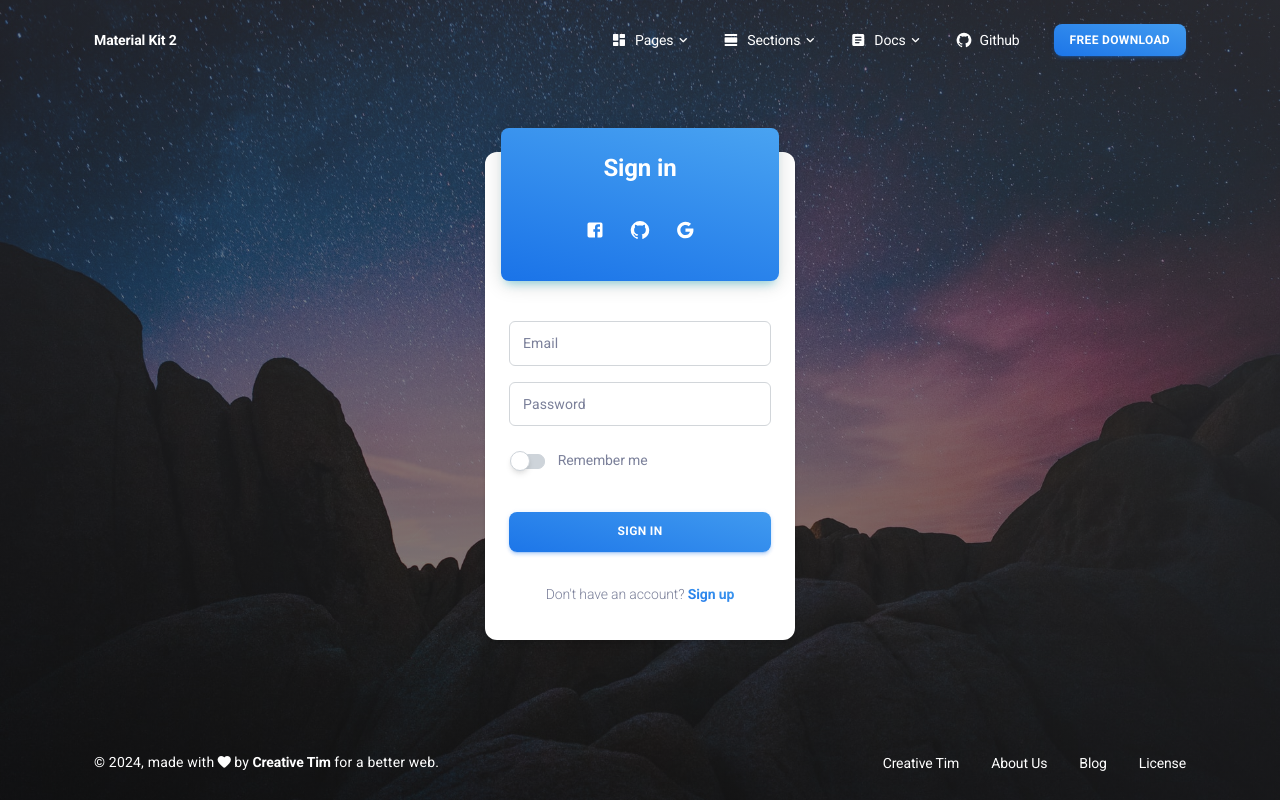
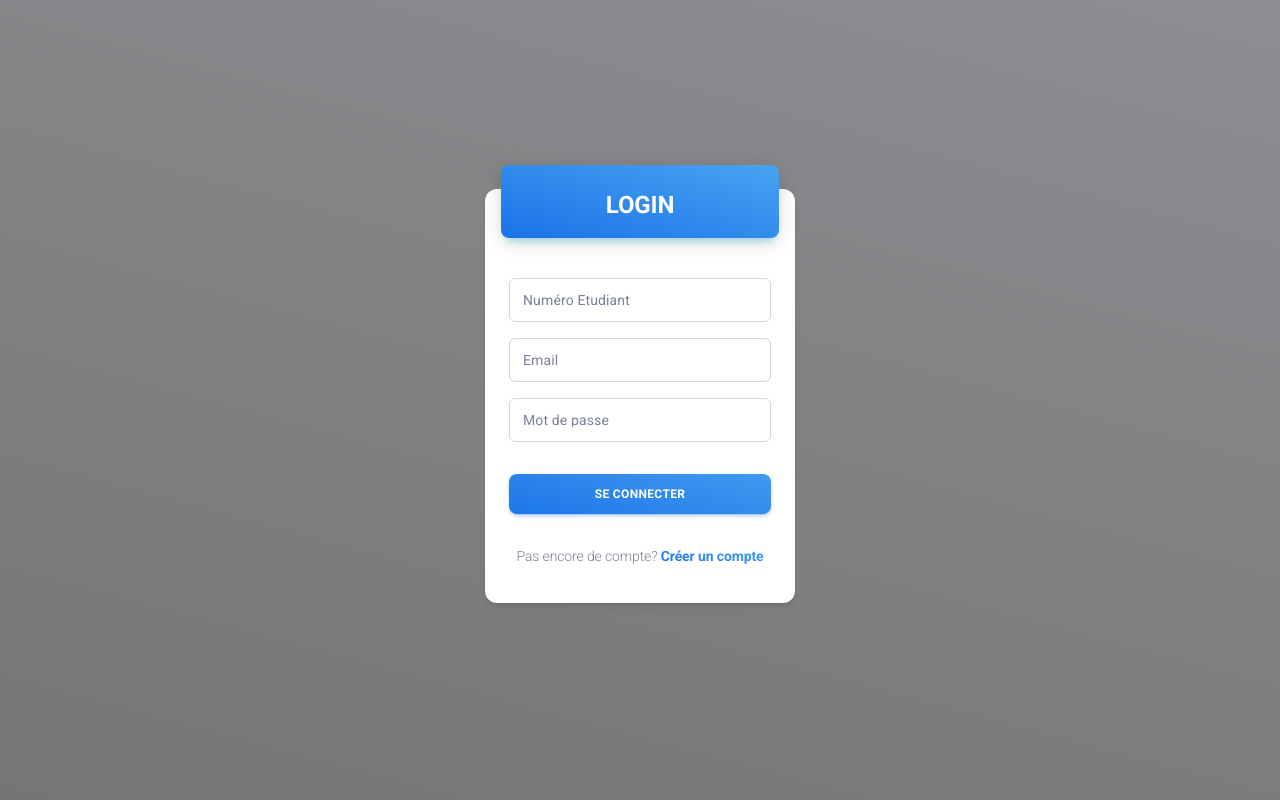
Before and after one commit to DatumAcademy/iagora-offre-frontend, a React (Create React App) app: page /pages/authentication/sign-in in a window 1280 px wide. Built offline with nearby package versions, Linux system fonts and the light colour scheme.

Commit message:
[Frontend] Authentification d'un étudiant (Login)

```diff
--- a/src/App.js
+++ b/src/App.js
@@ -1,38 +1,22 @@
-/**
-=========================================================
-* Material Kit 2 React - v2.1.0
-=========================================================
-
-* Product Page: https://www.creative-tim.com/product/material-kit-react
-* Copyright 2023 Creative Tim (https://www.creative-tim.com)
-
-Coded by www.creative-tim.com
-
- =========================================================
-
-* The above copyright notice and this permission notice shall be included in all copies or substantial portions of the Software.
-*/
-
 import { useEffect } from "react";
-
-// react-router components
-import { Routes, Route, Navigate, useLocation } from "react-router-dom";
-
-// @mui material components
+import { Routes, Route, Navigate, useLocation, useNavigate } from "react-router-dom";
 import { ThemeProvider } from "@mui/material/styles";
 import CssBaseline from "@mui/material/CssBaseline";
-
-// Material Kit 2 React themes
 import theme from "assets/theme";
 import Presentation from "layouts/pages/presentation";
-
-// Material Kit 2 React routes
 import routes from "routes";
 
 export default function App() {
   const { pathname } = useLocation();
+  const navigate = useNavigate();
 
-  // Setting page scroll to 0 when changing the route
+  useEffect(() => {
+    const token = localStorage.getItem("generateTokke");
+    if (!token) {
+      navigate("/pages/authentication/sign-in");
+    }
+  }, [pathname, navigate]);
+
   useEffect(() => {
     document.documentElement.scrollTop = 0;
     document.scrollingElement.scrollTop = 0;
--- /dev/null
+++ b/src/constants/coonstant..js
@@ -0,0 +1 @@
+export const API_URL = "http://localhost:3000/OffreServeur";
--- a/src/pages/LandingPages/SignIn/index.js
+++ b/src/pages/LandingPages/SignIn/index.js
@@ -1,68 +1,53 @@
-/**
-=========================================================
-* Material Kit 2 React - v2.1.0
-=========================================================
-
-* Product Page: https://www.creative-tim.com/product/material-kit-react
-* Copyright 2023 Creative Tim (https://www.creative-tim.com)
-
-Coded by www.creative-tim.com
-
- =========================================================
-
-* The above copyright notice and this permission notice shall be included in all copies or substantial portions of the Software.
-*/
-
 import { useState } from "react";
-
-// react-router-dom components
-import { Link } from "react-router-dom";
-
-// @mui material components
+import { useNavigate } from "react-router-dom";
+import axios from "axios";
 import Card from "@mui/material/Card";
-import Switch from "@mui/material/Switch";
 import Grid from "@mui/material/Grid";
-import MuiLink from "@mui/material/Link";
-
-// @mui icons
-import FacebookIcon from "@mui/icons-material/Facebook";
-import GitHubIcon from "@mui/icons-material/GitHub";
-import GoogleIcon from "@mui/icons-material/Google";
-
-// Material Kit 2 React components
 import MKBox from "components/MKBox";
 import MKTypography from "components/MKTypography";
 import MKInput from "components/MKInput";
 import MKButton from "components/MKButton";
-
-// Material Kit 2 React example components
-import DefaultNavbar from "examples/Navbars/DefaultNavbar";
-import SimpleFooter from "examples/Footers/SimpleFooter";
-
-// Material Kit 2 React page layout routes
-import routes from "routes";
-
-// Images
-import bgImage from "assets/images/bg-sign-in-basic.jpeg";
+import bgImage from "assets/images/fonds.png";
+import { Link } from "react-router-dom";
+import { API_URL } from "constants/coonstant.";
 
 function SignInBasic() {
-  const [rememberMe, setRememberMe] = useState(false);
+  const [numETU, setNumETU] = useState("");
+  const [email, setEmail] = useState("");
+  const [password, setPassword] = useState("");
+  const [errorMessage, setErrorMessage] = useState("");
+  const [isLoading, setIsLoading] = useState(false);
+  const navigate = useNavigate();
 
-  const handleSetRememberMe = () => setRememberMe(!rememberMe);
+  const handleLogin = async (e) => {
+    e.preventDefault();
+    setErrorMessage("");
+    setIsLoading(true);
+
+    try {
+      const response = await axios.post(`${API_URL}/student/login`, {
+        numETU,
+        email,
+        password,
+      });
+
+      const data = response.data;
+
+      if (response.status === 200 && data.success) {
+        localStorage.setItem("generateTokken", data.token);
+        navigate("/dashboard");
+      } else {
+        setErrorMessage(data.message || "Échec de la connexion. Veuillez réessayer.");
+      }
+    } catch (error) {
+      setErrorMessage("Une erreur s'est produite. Veuillez réessayer plus tard.");
+    } finally {
+      setIsLoading(false);
+    }
+  };
 
   return (
     <>
-      <DefaultNavbar
-        routes={routes}
-        action={{
-          type: "external",
-          route: "https://www.creative-tim.com/product/material-kit-react",
-          label: "free download",
-          color: "info",
-        }}
-        transparent
-        light
-      />
       <MKBox
         position="absolute"
         top={0}
@@ -97,54 +82,57 @@ function SignInBasic() {
                 textAlign="center"
               >
                 <MKTypography variant="h4" fontWeight="medium" color="white" mt={1}>
-                  Sign in
+                  LOGIN
                 </MKTypography>
-                <Grid container spacing={3} justifyContent="center" sx={{ mt: 1, mb: 2 }}>
-                  <Grid item xs={2}>
-                    <MKTypography component={MuiLink} href="#" variant="body1" color="white">
-                      <FacebookIcon color="inherit" />
-                    </MKTypography>
-                  </Grid>
-                  <Grid item xs={2}>
-                    <MKTypography component={MuiLink} href="#" variant="body1" color="white">
-                      <GitHubIcon color="inherit" />
-                    </MKTypography>
-                  </Grid>
-                  <Grid item xs={2}>
-                    <MKTypography component={MuiLink} href="#" variant="body1" color="white">
-                      <GoogleIcon color="inherit" />
-                    </MKTypography>
-                  </Grid>
-                </Grid>
               </MKBox>
               <MKBox pt={4} pb={3} px={3}>
-                <MKBox component="form" role="form">
+                <MKBox component="form" role="form" onSubmit={handleLogin}>
                   <MKBox mb={2}>
-                    <MKInput type="email" label="Email" fullWidth />
+                    <MKInput
+                      type="text"
+                      label="Numéro Étudiant"
+                      fullWidth
+                      value={numETU}
+                      onChange={(e) => setNumETU(e.target.value)}
+                    />
                   </MKBox>
                   <MKBox mb={2}>
-                    <MKInput type="password" label="Password" fullWidth />
+                    <MKInput
+                      type="email"
+                      label="Email"
+                      fullWidth
+                      value={email}
+                      onChange={(e) => setEmail(e.target.value)}
+                    />
                   </MKBox>
-                  <MKBox display="flex" alignItems="center" ml={-1}>
-                    <Switch checked={rememberMe} onChange={handleSetRememberMe} />
-                    <MKTypography
-                      variant="button"
-                      fontWeight="regular"
-                      color="text"
-                      onClick={handleSetRememberMe}
-                      sx={{ cursor: "pointer", userSelect: "none", ml: -1 }}
+                  <MKBox mb={2}>
+                    <MKInput
+                      type="password"
+                      label="Mot de passe"
+                      fullWidth
+                      value={password}
+                      onChange={(e) => setPassword(e.target.value)}
+                    />
+                  </MKBox>
+                  {errorMessage && (
+                    <MKBox mb={2}>
+                      <MKTypography color="error">{errorMessage}</MKTypography>
+                    </MKBox>
+                  )}
+                  <MKBox mt={4} mb={1}>
+                    <MKButton
+                      variant="gradient"
+                      color="info"
+                      fullWidth
+                      type="submit"
+                      disabled={isLoading}
                     >
-                      &nbsp;&nbsp;Remember me
-                    </MKTypography>
-                  </MKBox>
-                  <MKBox mt={4} mb={1}>
-                    <MKButton variant="gradient" color="info" fullWidth>
-                      sign in
+                      {isLoading ? "Connexion..." : "Se connecter"}
                     </MKButton>
                   </MKBox>
                   <MKBox mt={3} mb={1} textAlign="center">
                     <MKTypography variant="button" color="text">
-                      Don&apos;t have an account?{" "}
+                      Pas encore de compte?{" "}
                       <MKTypography
                         component={Link}
                         to="/authentication/sign-up/cover"
@@ -153,7 +141,7 @@ function SignInBasic() {
                         fontWeight="medium"
                         textGradient
                       >
-                        Sign up
+                        Créer un compte
                       </MKTypography>
                     </MKTypography>
                   </MKBox>
@@ -163,9 +151,6 @@ function SignInBasic() {
           </Grid>
         </Grid>
       </MKBox>
-      <MKBox width="100%" position="absolute" zIndex={2} bottom="1.625rem">
-        <SimpleFooter light />
-      </MKBox>
     </>
   );
 }
```
Also changed, not shown: package.json (+3 -6 lines), .eslintrc.json, src/assets/images/fonds.png (added).
